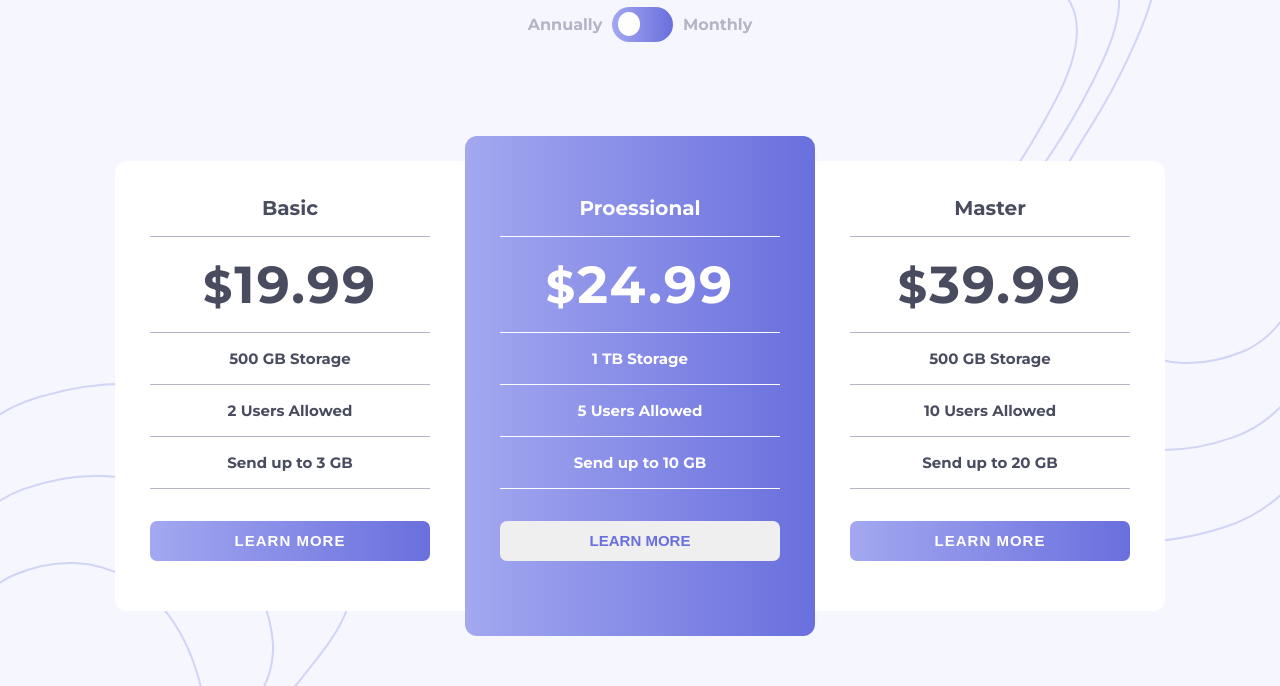
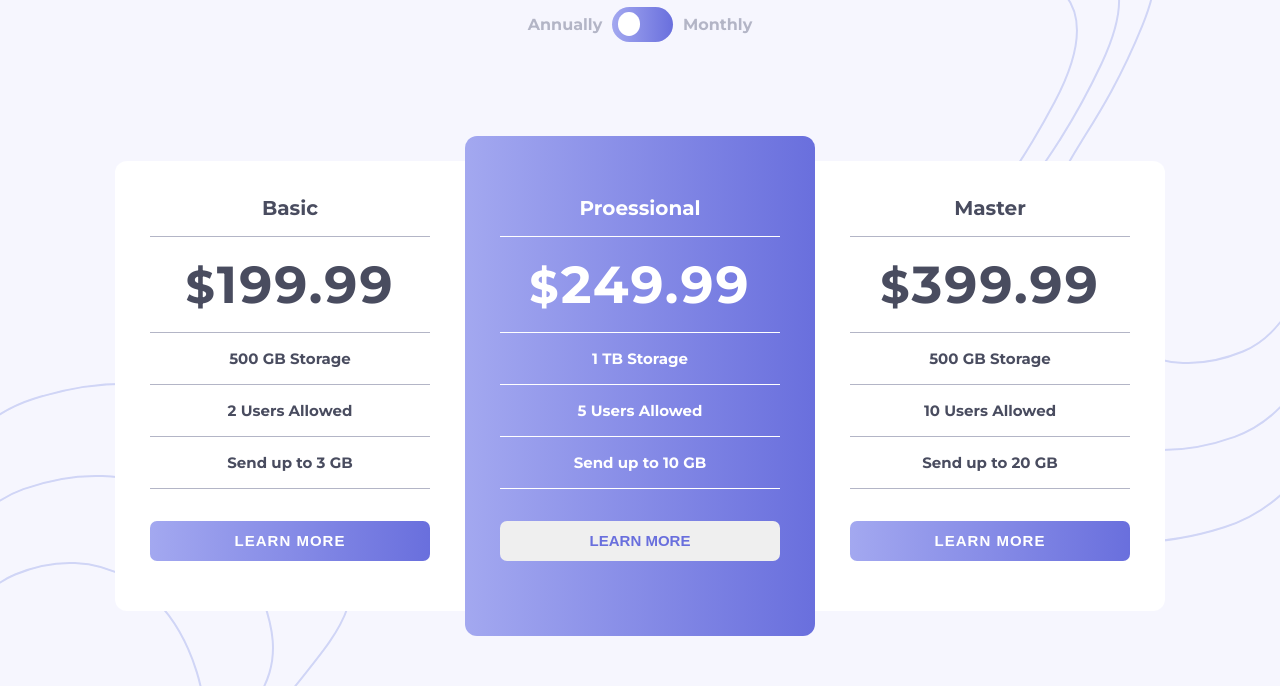
Before and after one commit to Gauravkumario/Pricing-component-with-toggle, a plain HTML site: page index.html in a window 1280 px wide. Shown: the part 114-800 px from the top of the page. Drawn offline with Linux system fonts and the light colour scheme.

Commit message:
Add files via upload

```diff
--- a/index.html
+++ b/index.html
@@ -27,7 +27,7 @@
     <div id="component-box">
       <div class="box-1">
         <h1 class="head-txt">Basic</h1>
-        <h1 class="price-tag">&dollar;<mark id="value-1">19.99</mark></h1>
+        <h1 class="price-tag">&dollar;<mark id="value-1">199.99</mark></h1>
         <h1>500 GB Storage</h1>
         <h1>2 Users Allowed</h1>
         <h1>Send up to 3 GB</h1>
@@ -35,7 +35,7 @@
       </div>
       <div class="box-2">
         <h1 class="head-txt">Proessional</h1>
-        <h1 class="price-tag">&dollar;<mark id="value-2">24.99</mark></h1>
+        <h1 class="price-tag">&dollar;<mark id="value-2">249.99</mark></h1>
         <h1>1 TB Storage</h1>
         <h1>5 Users Allowed</h1>
         <h1>Send up to 10 GB</h1>
@@ -43,7 +43,7 @@
       </div>
       <div class="box-3">
         <h1 class="head-txt">Master</h1>
-        <h1 class="price-tag">&dollar;<mark id="value-3">39.99</mark></h1>
+        <h1 class="price-tag">&dollar;<mark id="value-3">399.99</mark></h1>
         <h1>500 GB Storage</h1>
         <h1>10 Users Allowed</h1>
         <h1>Send up to 20 GB</h1>
```
